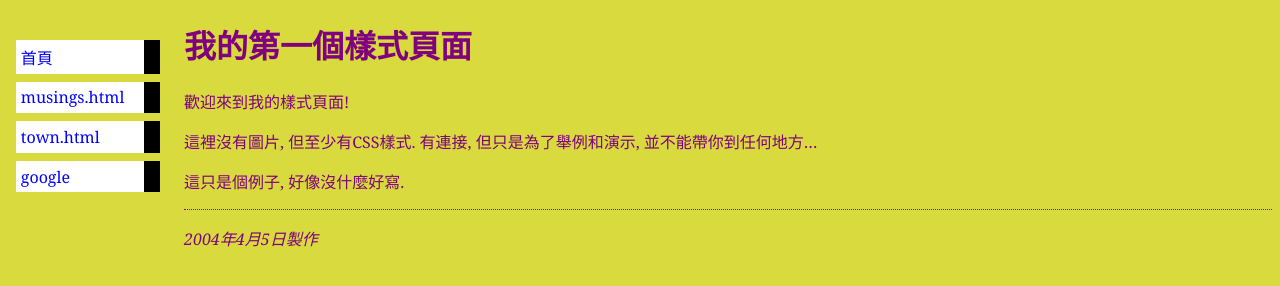
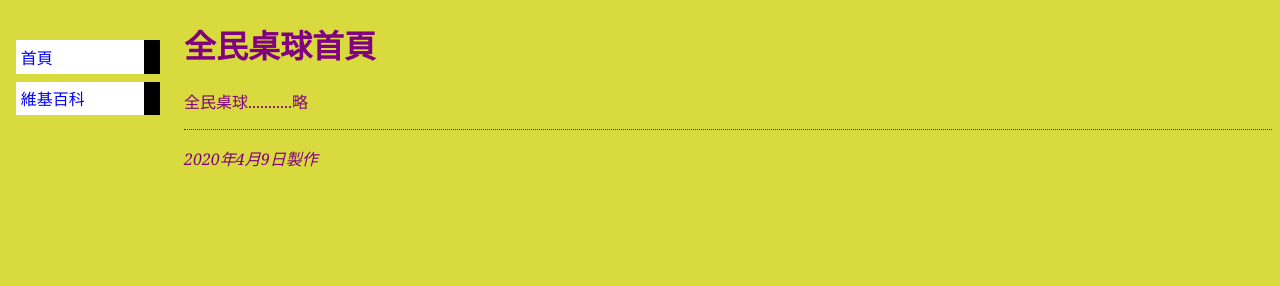
Before and after one commit to DD898989/DD898989.github.io, a plain HTML site: page index.html in a window 1280 px wide. Drawn offline with Linux system fonts and the light colour scheme.

Commit message:
Update index.html

```diff
--- a/index.html
+++ b/index.html
@@ -10,24 +10,18 @@
 <!-- 目錄 -->
 <ul class="navbar">
   <li><a href="index.html">首頁</a>
-  <li><a href="musings.html">musings.html</a>
-  <li><a href="town.html">town.html</a>
-  <li><a href="http://www.google.com/">google</a>
+  <li><a href="ttps://zh.wikipedia.org/wiki/乒乓球">維基百科</a>
 </ul>
 
 <!-- 主要內容 -->
 
-<h1>我的第一個樣式頁面</h1>
+<h1>全民桌球首頁</h1>
 
-<p>歡迎來到我的樣式頁面!
-
-<p>這裡沒有圖片, 但至少有CSS樣式. 有連接, 但只是為了舉例和演示, 並不能帶你到任何地方…
-
-<p>這只是個例子, 好像沒什麼好寫.
+<p>全民桌球...........略
 
 <!-- 簽名和日期 -->
 
-<address>2004年4月5日製作</address>
+<address>2020年4月9日製作</address>
 
 </body>
 </html>
```
